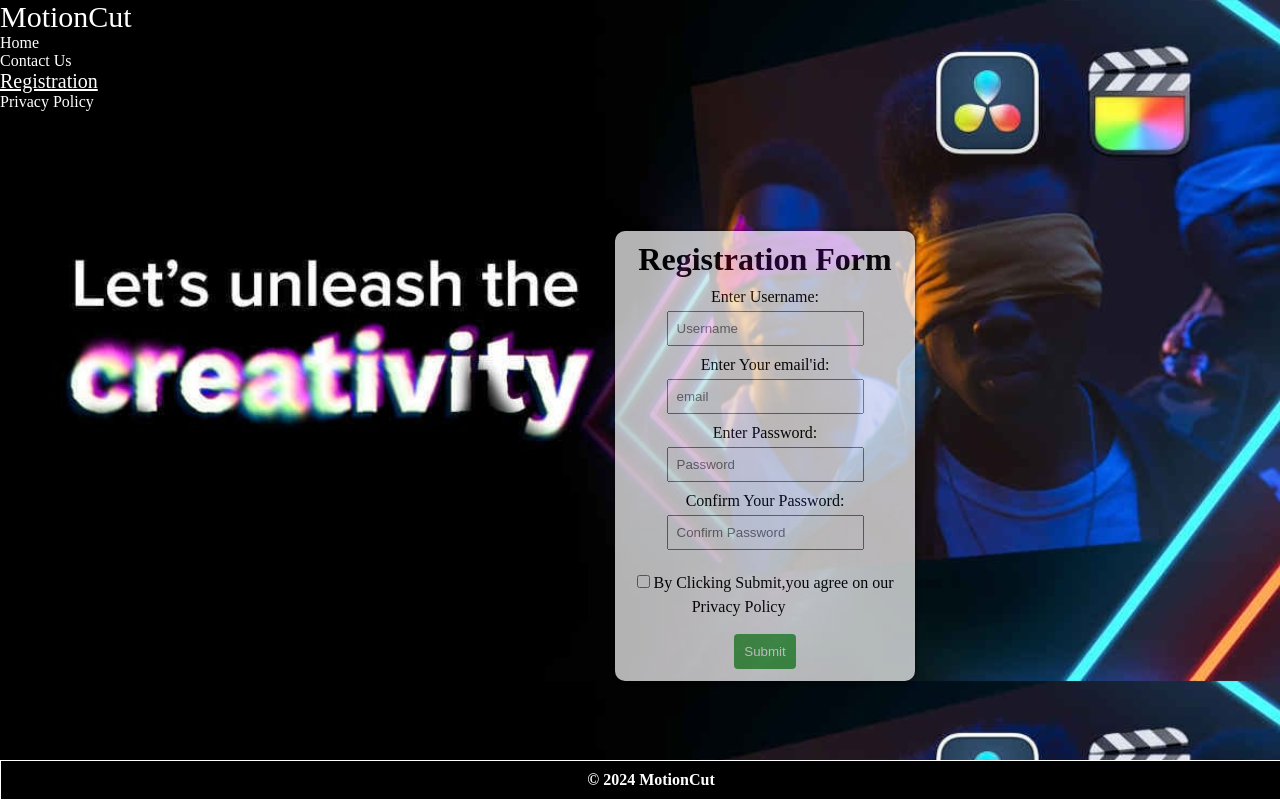
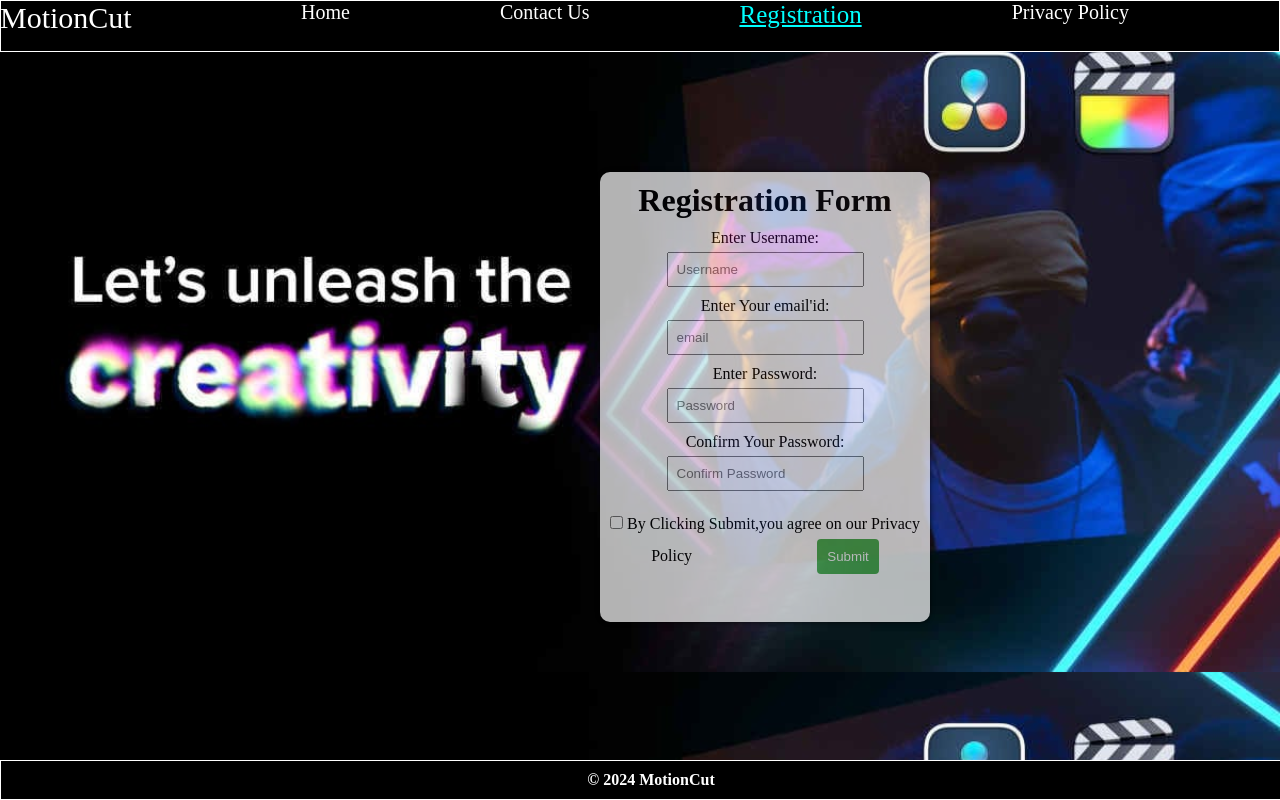
Before and after one commit to aaryapandya12/Registration-page, a plain HTML site: page Registration Form Project/index.html in a window 1280 px wide. Drawn offline with Linux system fonts and the light colour scheme.

Commit message:
Update style.css

```diff
--- a/Registration Form Project/style.css
+++ b/Registration Form Project/style.css
@@ -1,25 +1,35 @@
 *{
     margin: 0;
     padding: 0;
-    color: white;
 }
-#navbar{
-    height: 60px;
+.navbar{
     background-color: black;
     border:1px solid white;
+    display: flex;
+    justify-content: space-evenly;
+    height: 50px;
+}
+ul{
+    display: inline;
+}
+li{
+    list-style-type: none;
 }
 a{
     text-decoration: none;
-    margin-right: 200px;
-    position: static;
+    color: white;
+    font-size: 20px;
 }
 #logo{
     color: white;
     font-size: 30px;
+    left: 0;
+    position: fixed;
 }
 #registration{
     text-decoration: underline;
-    font-size: 20px;
+    font-size: 25px;
+    color: aqua;
 }
 .container{
     display: flex;
@@ -29,7 +39,7 @@ a{
 .box{
     margin-top: 120px;
     height:450px;
-    width: 300px;
+    width: 330px;
     background-color: white;
     border-radius: 10px;
     text-align: center;
```
